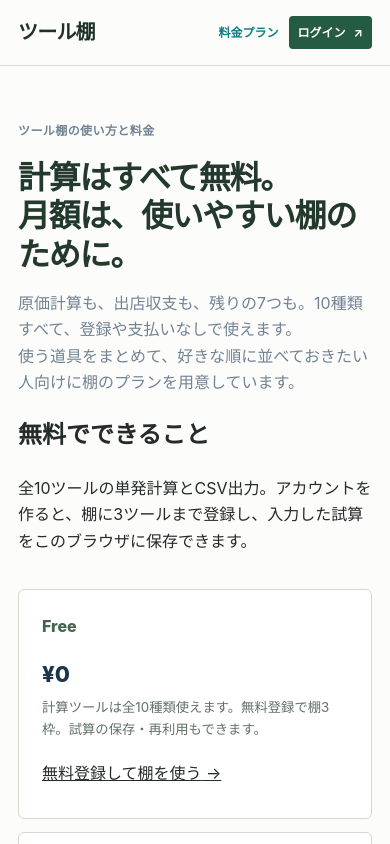
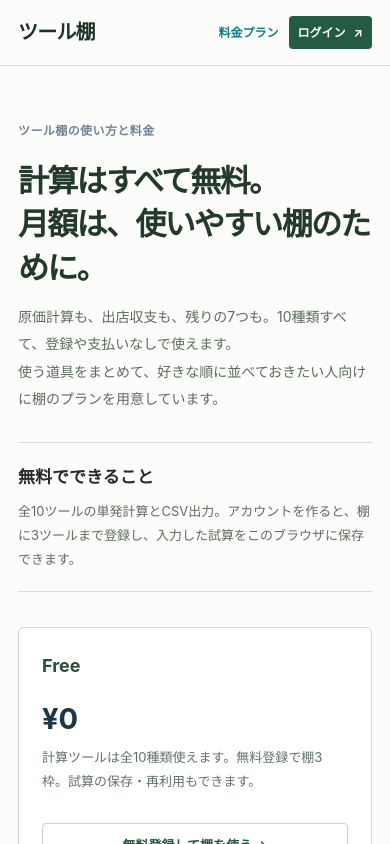
Before and after one commit to takkun-studio/tool-shelf, a React (Vite) app: page /pricing in a window 390 px wide. Shown: the top 844 px of the page. Built offline with nearby package versions, Linux system fonts and the light colour scheme; no server answers.

Commit message:
Style shelf subscription terms and registration guidance

```diff
--- a/src/redesign.css
+++ b/src/redesign.css
@@ -355,3 +355,24 @@ footer.shelf-site-footer{margin-top:60px}
   .shelf-pin-actions button{padding:3px 8px}
   .shelf-pinned-list li>a{font-size:14px}
 }
+
+/* Subscription pays for shelf capacity, never the calculations. */
+.shelf-pricing>h1{font-size:clamp(30px,3.5vw,45px);letter-spacing:-.055em;line-height:1.4}
+.shelf-pricing>p:not(.shelf-quiet-label){max-width:760px;font-size:14px;line-height:1.95;color:#5b6c60}
+.shelf-pricing-basics{border-top:1px solid #d5ded6;border-bottom:1px solid #d5ded6;padding:20px 0;margin:30px 0 22px}
+.shelf-pricing-basics h2{font-size:17px;margin:0 0 8px}
+.shelf-pricing-basics p{font-size:13px;color:#5f6b61;line-height:1.85;margin:0}
+.shelf-pricing dl div dt{font-size:18px;font-weight:750;color:#274f3a}
+.shelf-pricing dl div dd{font-size:29px;line-height:1.5;font-weight:750}
+.shelf-pricing dl div dd span{font-size:13px;font-weight:500;color:#778579}
+.shelf-pricing dl div small{font-size:13px;line-height:1.9}
+.shelf-pricing-link{display:block;text-align:center;color:#265740;background:#fff;border:1px solid #c4d4c7;border-radius:4px;padding:11px 10px;text-decoration:none;font-size:13px;font-weight:750;margin-top:auto}
+.shelf-pricing-note{font-size:12px!important;margin-top:30px}
+.shelf-signup-note{font-size:13px;line-height:1.75;color:#5e6f62}
+.shelf-signup-note a{display:inline-block;margin-left:7px;color:#255a43;font-weight:750}
+.actions h3{font-size:16px;margin:27px 0 12px}
+@media(max-width:700px){
+  .shelf-pricing>h1{font-size:31px}
+  .shelf-pricing dl div{min-height:0}
+  .shelf-pricing-link{margin-top:10px}
+}
```
